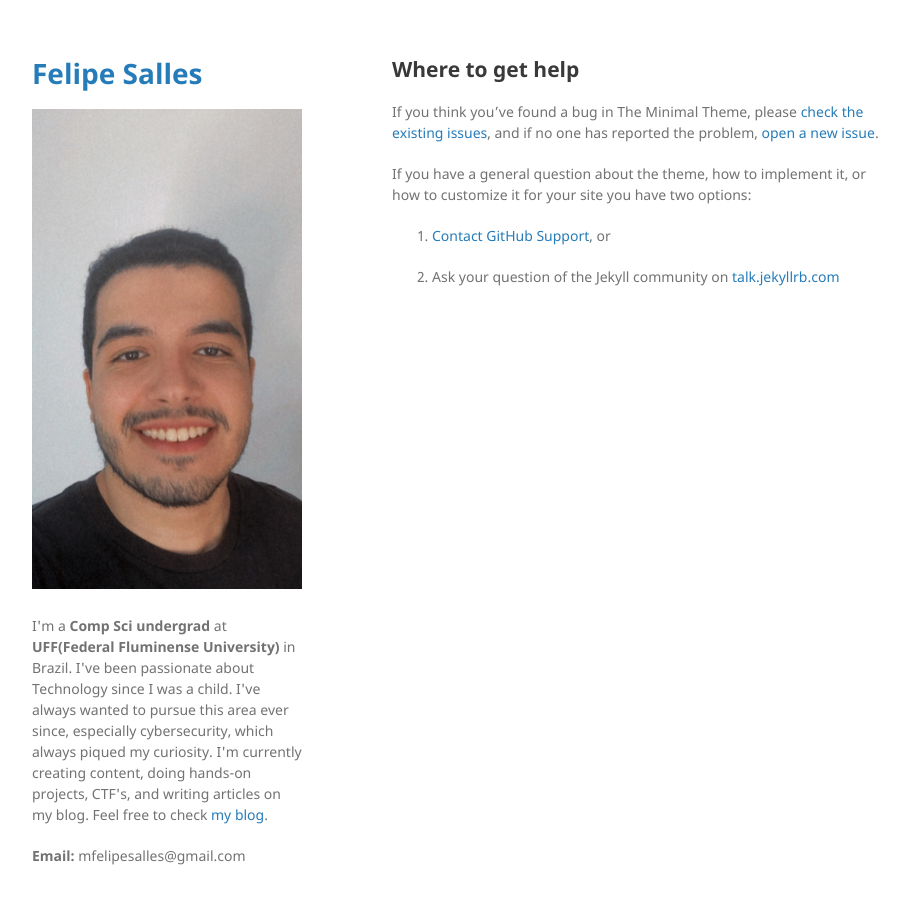
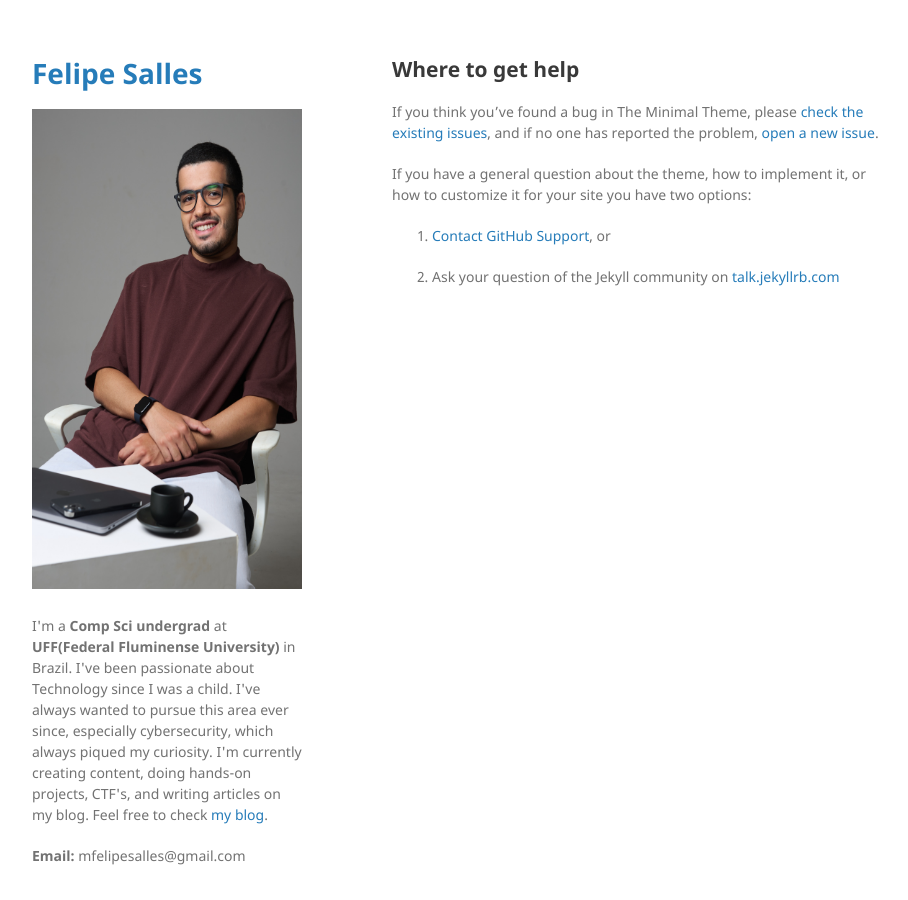
Before and after one commit to felipemsalles/felipemsalles.github.io, a Jekyll site: the page built from docs/SUPPORT.md, in a window 1280 px wide. Shown: the whole page, without its empty margins (178-1086 px from the left). Built offline with Jekyll 4.4.1, drawn with Linux system fonts in a browser that asks for light colours; our own code applies the rules of GitHub Pages for plain Markdown files; the repository's description, which GitHub fills in, is left out.

Commit message:
update profile picture

```diff
--- a/_config.yml
+++ b/_config.yml
@@ -1,4 +1,4 @@
 title: Felipe Salles
-logo: /assets/img/main.jpg
+logo: /assets/img/profile.jpg
 google_analytics:
 theme: jekyll-theme-minimal
```
Also changed, not shown: assets/img/main.jpg (deleted), assets/img/profile.jpg (added).
